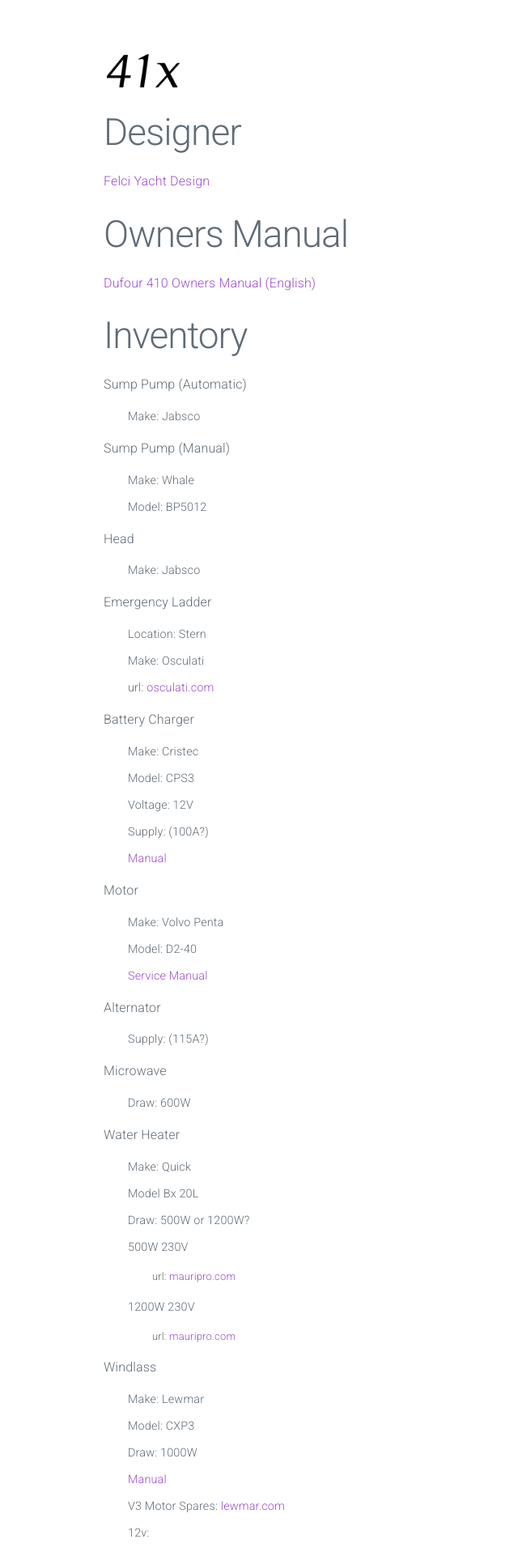
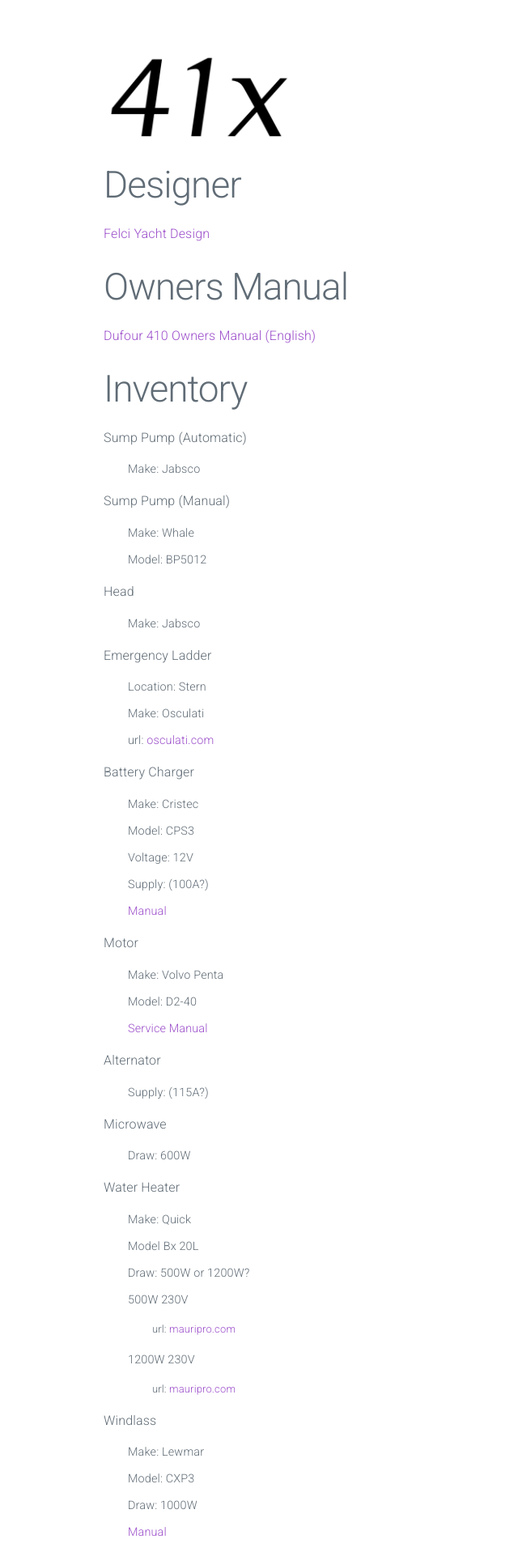
Before and after one commit to AlexMouton/Dufour41x, a Jekyll site: the page built from README.md, in a window 1280 px wide. Shown: the top 1917 px of the page at 81% size, without its empty margins (0-640 px from the left). Built offline with Jekyll 4.4.1, drawn with Linux system fonts in a browser that asks for light colours; our own code applies the rules of GitHub Pages for plain Markdown files.

Commit message:
restyle logo size.

```diff
--- a/assets/css/style.css
+++ b/assets/css/style.css
@@ -6,6 +6,6 @@
   list-style-type: none;
 }
 
-.logo {
-  width: 8vw;
+img.logo {
+  height: 7em;
 }
```
